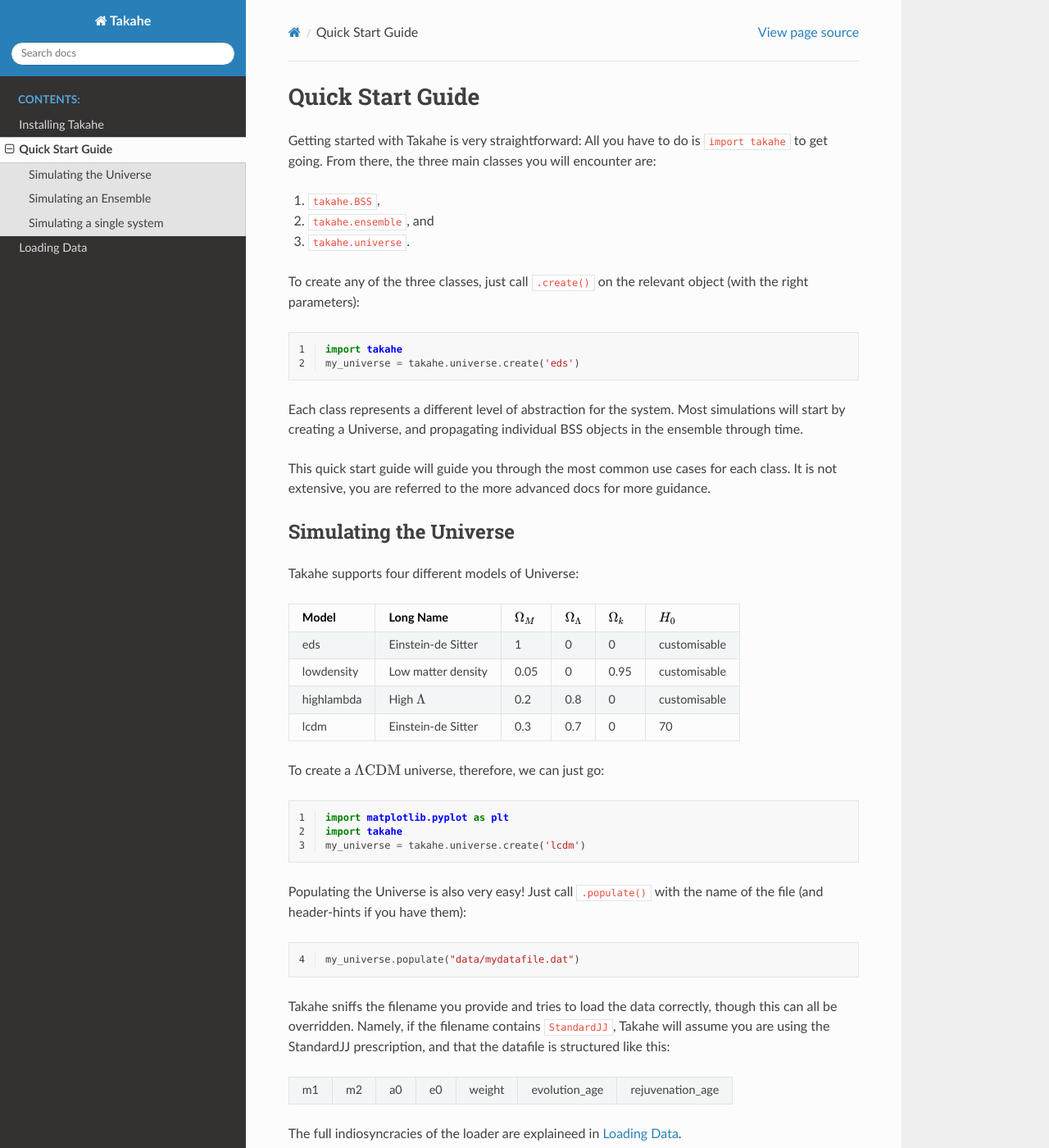
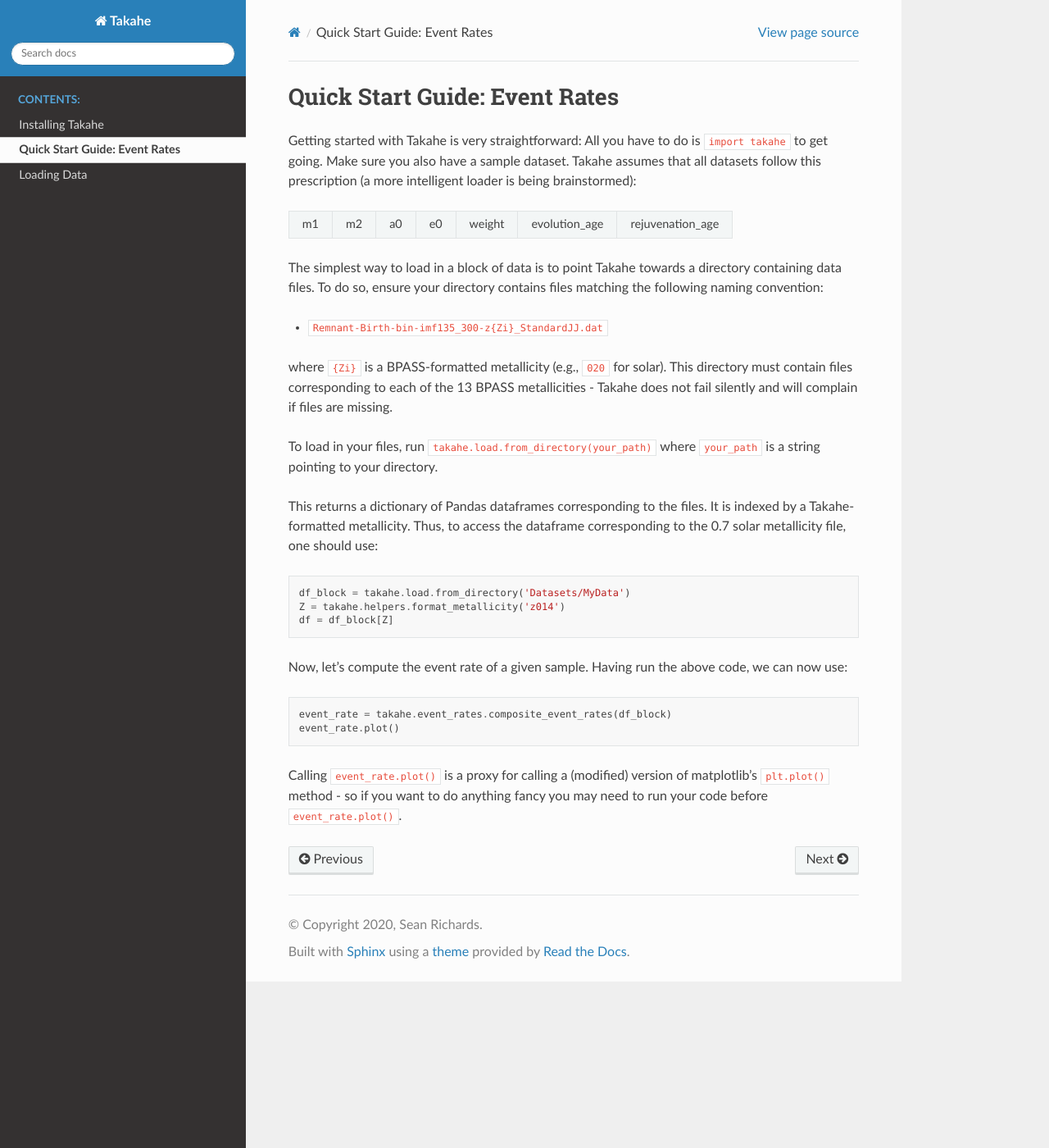
Before and after one commit to Krytic/Takahe, a Sphinx documentation site: the page built from docs/usage/quickstart.rst, in a window 1280 px wide and 1400 px high. Shown: the whole window at 82% size. Built offline with Sphinx 7.4.7 and the Read the Docs theme 2.0.0, drawn with Linux system fonts in a browser that asks for light colours; some of the changed text lies outside the part shown.

Commit message:
update documentation

```diff
--- a/docs/usage/installation.rst
+++ b/docs/usage/installation.rst
@@ -12,7 +12,6 @@
 2. Locally, run :code:`git clone <your url>`
 3. In a terminal, navigate to the directory you installed takahe to
 4. Run :code:`pip install -e .` to install it as an editable PIP file
-5. Run :code:`f2py3.7 -c src/merge_rate.f95 -m merge_rate` to compile the event rate FORTRAN code.
 
 From PyPI
 ---------
--- a/docs/usage/quickstart.rst
+++ b/docs/usage/quickstart.rst
@@ -1,168 +1,29 @@
-Quick Start Guide
-=================
+Quick Start Guide: Event Rates
+==============================
 
-Getting started with Takahe is very straightforward: All you have to do is :code:`import takahe` to get going. From there, the three main classes you will encounter are:
-
-1. :code:`takahe.BSS`,
-2. :code:`takahe.ensemble`, and
-3. :code:`takahe.universe`.
-
-To create any of the three classes, just call :code:`.create()` on the relevant object (with the right parameters):
-
-.. code-block:: python
-  :linenos:
-
-  import takahe
-  my_universe = takahe.universe.create('eds')
-
-Each class represents a different level of abstraction for the system. Most simulations will start by creating a Universe, and propagating individual BSS objects in the ensemble through time.
-
-This quick start guide will guide you through the most common use cases for each class. It is not extensive, you are referred to the more advanced docs for more guidance.
-
-Simulating the Universe
------------------------
-
-Takahe supports four different models of Universe:
-
-+--------------+----------------------+------------------+------------------------+------------------+--------------+
-| Model        | Long Name            | :math:`\Omega_M` | :math:`\Omega_\Lambda` | :math:`\Omega_k` | :math:`H_0`  |
-+==============+======================+==================+========================+==================+==============+
-| eds          | Einstein-de Sitter   | 1                | 0                      |                0 | customisable |
-+--------------+----------------------+------------------+------------------------+------------------+--------------+
-| lowdensity   | Low matter density   | 0.05             | 0                      |             0.95 | customisable |
-+--------------+----------------------+------------------+------------------------+------------------+--------------+
-| highlambda   | High :math:`\Lambda` | 0.2              | 0.8                    |                0 | customisable |
-+--------------+----------------------+------------------+------------------------+------------------+--------------+
-| lcdm         | Einstein-de Sitter   | 0.3              | 0.7                    |                0 | 70           |
-+--------------+----------------------+------------------+------------------------+------------------+--------------+
-
-To create a :math:`\Lambda\text{CDM}` universe, therefore, we can just go:
-
-.. code-block:: python
-  :linenos:
-
-  import matplotlib.pyplot as plt
-  import takahe
-  my_universe = takahe.universe.create('lcdm')
-
-Populating the Universe is also very easy! Just call :code:`.populate()` with the name of the file (and header-hints if you have them):
-
-.. code-block:: python
-  :linenos:
-  :lineno-start: 4
-
-  my_universe.populate("data/mydatafile.dat")
-
-Takahe sniffs the filename you provide and tries to load the data correctly, though this can all be overridden. Namely, if the filename contains :code:`StandardJJ`, Takahe will assume you are using the StandardJJ prescription, and that the datafile is structured like this:
+Getting started with Takahe is very straightforward: All you have to do is :code:`import takahe` to get going. Make sure you also have a sample dataset. Takahe assumes that all datasets follow this prescription (a more intelligent loader is being brainstormed):
 
 +----+----+----+----+--------+---------------+------------------+
 | m1 | m2 | a0 | e0 | weight | evolution_age | rejuvenation_age |
 +----+----+----+----+--------+---------------+------------------+
 
-The full indiosyncracies of the loader are explaineed in :doc:`loading`.
+The simplest way to load in a block of data is to point Takahe towards a directory containing data files. To do so, ensure your directory contains files matching the following naming convention:
 
-We can now compute and plot the event rate of our universe over its history very easily:
+- :code:`Remnant-Birth-bin-imf135_300-z{Zi}_StandardJJ.dat`
 
-.. code-block:: python
-  :linenos:
-  :lineno-start: 5
+where :code:`{Zi}` is a BPASS-formatted metallicity (e.g., :code:`020` for solar). This directory must contain files corresponding to each of the 13 BPASS metallicities - Takahe does not fail silently and will complain if files are missing.
 
-  my_universe.event_rate()
-  plt.show()
+To load in your files, run :code:`takahe.load.from_directory(your_path)` where :code:`your_path` is a string pointing to your directory.
 
-Which will give you an event rate histogram similar to the one below:
+This returns a dictionary of Pandas dataframes corresponding to the files. It is indexed by a Takahe-formatted metallicity. Thus, to access the dataframe corresponding to the 0.7 solar metallicity file, one should use::
 
-<Todo: insert image>
+    df_block = takahe.load.from_directory('Datasets/MyData')
+    Z = takahe.helpers.format_metallicity('z014')
+    df = df_block[Z]
 
-The full code of this example is below:
+Now, let's compute the event rate of a given sample. Having run the above code, we can now use::
 
-.. code-block:: python
-  :linenos:
+    event_rate = takahe.event_rates.composite_event_rates(df_block)
+    event_rate.plot()
 
-  import matplotlib.pyplot as plt
-  import takahe
-  my_universe = takahe.universe.create('lcdm')
-
-  my_universe.populate("data/mydatafile.dat")
-
-  my_universe.event_rate()
-  plt.show()
-
-Simulating an Ensemble
-----------------------
-
-The next level is an ensemble. A universe can be thought of as an ensemble of stars endowed with some physical constants. If you don't care about those constants, you can work with the ensemble itself, exposed via the :code:`populace` attribute::
-
-  ensemble = my_universe.populace
-
-or you can create an empty ensemble yourself to populate later::
-
-  ensemble = takahe.ensemble.create()
-
-or you can directly load a file into an ensemble::
-
-  ensemble = takahe.load.from_file('data/mydatafile.dat')
-
-Whichever way you choose to do it, the resultant object is an instance of `takahe.ensemble.Ensemble` and can be manipulated reasonably easily. Say you want to loop through an ensemble and print out the details of a system that has a primary mass above :math:`1M_\odot`. That can be done like:
-
-.. code-block:: python
-  :linenos:
-
-  ensemble = takahe.load.from_file('data/mydatafile.dat')
-
-  for star in ensemble:
-  	if star.get('m1') > 1:
-  	  print(star)
-  	  break
-
-That will print something like::
-
-  Binary Star System Parameters:
-    - M1: 5.967e+30 kg
-    - M2: 1.989e+30 kg
-    - a0: 34775000000.0 km
-    - e0: 0.7
-    - Coalescence Time: 7215.963430365828 Gyr
-
-Alternatively, you can trace your ensemble through phase space (a/e-space), with
-
-.. code-block:: python
-  :linenos:
-
-  ensemble = takahe.load.from_file('data/mydatafile.dat')
-
-  ensemble.track_through_phase_space()
-  plt.show()
-
-(a subset can be specified by passing the a 2-tuple named :code:`in_range` to the method)
-
-This will give you a graph similar to this:
-
-.. image:: ../images/phase_space_plot.png
-   :width: 600
-
-Simulating a single system
---------------------------
-
-You can create a single binary star system and follow its evolution like so:
-
-.. code-block:: python
-  :linenos:
-
-  # Units: Solar Units
-  m1 = 2
-  m2 = 1
-  a0 = 70
-  e0 = 0.7
-
-  extra_terms = dict(
-  	'weight': 1e-5,
-  	'evolution_age': 1e7,
-  	'rejuvenation_age': 1e6
-  )
-
-  star = takahe.BSS.create(m1, m2, a0, e0, extra_terms)
-
-  t, a, e = star.evolve_until_merger()
-
-This returns three arrays: a time array (from 0 until coalescence), a semimajor axis array, and an eccentricity array.
+Calling :code:`event_rate.plot()` is a proxy for calling a (modified) version of matplotlib's :code:`plt.plot()` method - so if you want to do anything fancy you may need to run your code before :code:`event_rate.plot()`.
--- a/takahe/__init__.py
+++ b/takahe/__init__.py
@@ -11,7 +11,9 @@
 """
 import pkgutil
 
-from julia import Main as jl
+from julia.api import Julia
+jl = Julia(compiled_modules=False)
+
 import takahe.histogram as histogram
 import takahe.constants as constants
 import takahe.helpers as helpers
```
Also changed, not shown: 2 other files.
